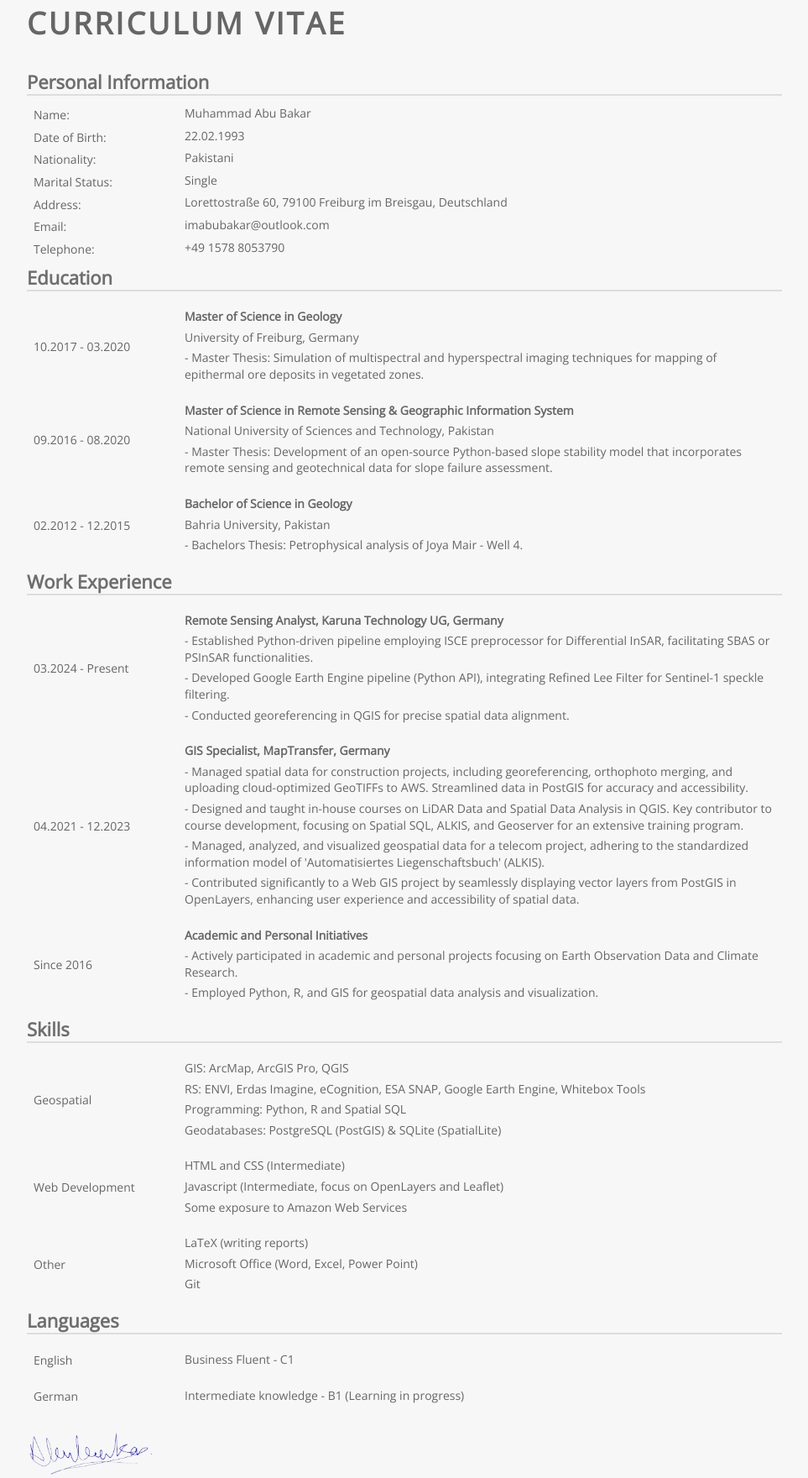
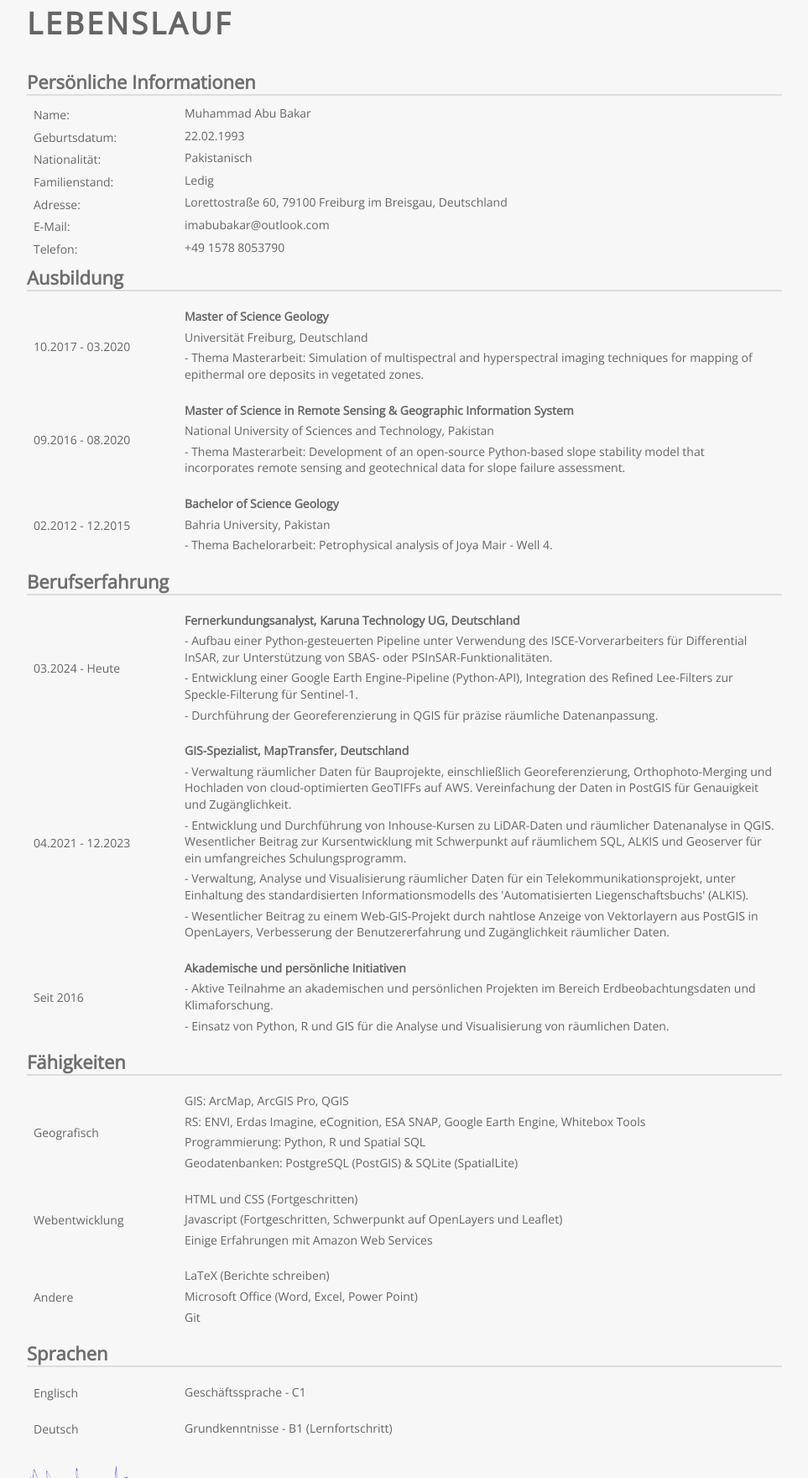
Before and after one commit to imabubakr/imabubakr.github.io, a plain HTML site: page resume.html in a window 1280 px wide. Shown: the part 137-1897 px from the top of the page at 84% size, without its empty margins (158-1121 px from the left). Drawn offline with nearby package versions, Linux system fonts and the light colour scheme.

Commit message:
Add files via upload

```diff
--- a/resume.html
+++ b/resume.html
@@ -16,10 +16,10 @@
   </header>
   <main>
     <div id="resume" class="section">
-      <h1>Curriculum Vitae</h1>
-      <h2 class="section-heading">Personal Information</h2>
+      <h1>Lebenslauf</h1>
+      <h2 class="section-heading">Persönliche Informationen</h2>
 
-      <!-- Personal Information -->
+      <!-- Persönliche Informationen -->
       <table class="cv-table personal-info-table">
         <tr>
           <td class="date">Name:</td>
@@ -28,52 +28,52 @@
             </td>
         </tr>
         <tr>
-          <td class="date">Date of Birth:</td>
+          <td class="date">Geburtsdatum:</td>
           <td>
             <p>22.02.1993</p>
             </td>
         </tr>
         <tr>
-          <td class="date">Nationality:</td>
+          <td class="date">Nationalität:</td>
           <td>
-            <p>Pakistani</p>
+            <p>Pakistanisch</p>
             </td>
         </tr>
         <tr>
-          <td class="date">Marital Status:</td>
+          <td class="date">Familienstand:</td>
           <td>
-          <p>Single</p>
+          <p>Ledig</p>
           </td>
         </tr>
         <tr>
-          <td class="date">Address:</td>
+          <td class="date">Adresse:</td>
           <td>
           <p>Lorettostraße 60, 79100 Freiburg im Breisgau, Deutschland</p>
           </td>
         </tr>
         <tr>
-          <td class="date">Email:</td>
+          <td class="date">E-Mail:</td>
           <td>
           <p>imabubakar@outlook.com</p>
           </td>
         </tr>
         <tr>
-          <td class="date">Telephone:</td>
+          <td class="date">Telefon:</td>
           <td>
           <p>+49 1578 8053790</p>
           </td>
         </tr>
       </table>
 
-      <!-- Education -->
-      <h2 class="section-heading">Education</h2>
+      <!-- Ausbildung -->
+      <h2 class="section-heading">Ausbildung</h2>
       <table class="cv-table">
         <tr>
           <td class="date">10.2017 - 03.2020</td>
           <td>
-            <p><strong>Master of Science in Geology</strong></p>
-            <p>University of Freiburg, Germany</p>
-            <p>- Master Thesis: Simulation of multispectral and hyperspectral imaging techniques for mapping of epithermal ore deposits in vegetated zones.</p>
+            <p><strong>Master of Science Geology</strong></p>
+            <p>Universität Freiburg, Deutschland</p>
+            <p>- Thema Masterarbeit:  Simulation of multispectral and hyperspectral imaging techniques for mapping of epithermal ore deposits in vegetated zones.</p>
           </td>
         </tr>
         <tr>
@@ -81,93 +81,93 @@
           <td>
             <p><strong>Master of Science in Remote Sensing & Geographic Information System</strong></p>
             <p>National University of Sciences and Technology, Pakistan</p>
-            <p>- Master Thesis: Development of an open-source Python-based slope stability model that incorporates remote sensing and geotechnical data for slope failure assessment.</p>
+            <p>- Thema Masterarbeit: Development of an open-source Python-based slope stability model that incorporates remote sensing and geotechnical data for slope failure assessment.</p>
           </td>
         </tr>
         <tr>
           <td class="date">02.2012 - 12.2015</td>
           <td>
-            <p><strong>Bachelor of Science in Geology</strong></p>
+            <p><strong>Bachelor of Science Geology</strong></p>
             <p>Bahria University, Pakistan</p>
-            <p>- Bachelors Thesis: Petrophysical analysis of Joya Mair - Well 4.</p>
+            <p>- Thema Bachelorarbeit: Petrophysical analysis of Joya Mair - Well 4.</p>
           </td>
         </tr>
       </table>
 
-      <!-- Work Experience -->
-      <h2 class="section-heading">Work Experience</h2>
+      <!-- Berufserfahrung -->
+      <h2 class="section-heading">Berufserfahrung</h2>
       <table class="cv-table">
         <tr>
-          <td class="date">03.2024 - Present</td>
+          <td class="date">03.2024 - Heute</td>
           <td>
-            <p><strong>Remote Sensing Analyst, Karuna Technology UG, Germany</strong></p>
-            <p>- Established Python-driven pipeline employing ISCE preprocessor for Differential InSAR, facilitating SBAS or PSInSAR functionalities.</p>
-            <p>- Developed Google Earth Engine pipeline (Python API), integrating Refined Lee Filter for Sentinel-1 speckle filtering.</p>
-            <p>- Conducted georeferencing in QGIS for precise spatial data alignment.</p>
+            <p><strong>Fernerkundungsanalyst, Karuna Technology UG, Deutschland</strong></p>
+            <p>- Aufbau einer Python-gesteuerten Pipeline unter Verwendung des ISCE-Vorverarbeiters für Differential InSAR, zur Unterstützung von SBAS- oder PSInSAR-Funktionalitäten.</p>
+            <p>- Entwicklung einer Google Earth Engine-Pipeline (Python-API), Integration des Refined Lee-Filters zur Speckle-Filterung für Sentinel-1.</p>
+            <p>- Durchführung der Georeferenzierung in QGIS für präzise räumliche Datenanpassung.</p>
         </tr>
         <tr>
           <td class="date">04.2021 - 12.2023</td>
           <td>
-            <p><strong>GIS Specialist, MapTransfer, Germany</strong></p>
-            <p>- Managed spatial data for construction projects, including georeferencing, orthophoto merging, and uploading cloud-optimized GeoTIFFs to AWS. Streamlined data in PostGIS for accuracy and accessibility.</p>
-            <p>- Designed and taught in-house courses on LiDAR Data and Spatial Data Analysis in QGIS. Key contributor to course development, focusing on Spatial SQL, ALKIS, and Geoserver for an extensive training program.</p>
-            <p>- Managed, analyzed, and visualized geospatial data for a telecom project, adhering to the standardized information model of 'Automatisiertes Liegenschaftsbuch' (ALKIS).</p>
-            <p>- Contributed significantly to a Web GIS project by seamlessly displaying vector layers from PostGIS in OpenLayers, enhancing user experience and accessibility of spatial data.</p>
+            <p><strong>GIS-Spezialist, MapTransfer, Deutschland</strong></p>
+            <p>- Verwaltung räumlicher Daten für Bauprojekte, einschließlich Georeferenzierung, Orthophoto-Merging und Hochladen von cloud-optimierten GeoTIFFs auf AWS. Vereinfachung der Daten in PostGIS für Genauigkeit und Zugänglichkeit.</p>
+            <p>- Entwicklung und Durchführung von Inhouse-Kursen zu LiDAR-Daten und räumlicher Datenanalyse in QGIS. Wesentlicher Beitrag zur Kursentwicklung mit Schwerpunkt auf räumlichem SQL, ALKIS und Geoserver für ein umfangreiches Schulungsprogramm.</p>
+            <p>- Verwaltung, Analyse und Visualisierung räumlicher Daten für ein Telekommunikationsprojekt, unter Einhaltung des standardisierten Informationsmodells des 'Automatisierten Liegenschaftsbuchs' (ALKIS).</p>
+            <p>- Wesentlicher Beitrag zu einem Web-GIS-Projekt durch nahtlose Anzeige von Vektorlayern aus PostGIS in OpenLayers, Verbesserung der Benutzererfahrung und Zugänglichkeit räumlicher Daten.</p>
           </td>
         </tr>
         <tr>
-          <td class="date">Since 2016</td>
+          <td class="date">Seit 2016</td>
           <td>
-            <p><strong>Academic and Personal Initiatives</strong></p>
-            <p>- Actively participated in academic and personal projects focusing on Earth Observation Data and Climate Research.</p>
-            <p>- Employed Python, R, and GIS for geospatial data analysis and visualization.</p>
+            <p><strong>Akademische und persönliche Initiativen</strong></p>
+            <p>- Aktive Teilnahme an akademischen und persönlichen Projekten im Bereich Erdbeobachtungsdaten und Klimaforschung.</p>
+            <p>- Einsatz von Python, R und GIS für die Analyse und Visualisierung von räumlichen Daten.</p>
           </td>
         </tr>
       </table>
 
-            <!-- Skills -->
-            <h2 class="section-heading">Skills</h2>
+            <!-- Fähigkeiten -->
+            <h2 class="section-heading">Fähigkeiten</h2>
             <table class="cv-table">
               <tr>
-                <td class="date">Geospatial</td>
+                <td class="date">Geografisch</td>
                 <td>
                     <p>GIS: ArcMap, ArcGIS Pro, QGIS</p>
                     <p>RS: ENVI, Erdas Imagine, eCognition, ESA SNAP, Google Earth Engine, Whitebox Tools</p>
-                    <p>Programming: Python, R and Spatial SQL</p>
-                    <p>Geodatabases: PostgreSQL (PostGIS) & SQLite (SpatialLite)</p>
+                    <p>Programmierung: Python, R und Spatial SQL</p>
+                    <p>Geodatenbanken: PostgreSQL (PostGIS) & SQLite (SpatialLite)</p>
                 </td>
               </tr>
               <tr>
-                <td class="date">Web Development</td>
+                <td class="date">Webentwicklung</td>
                 <td>
-                    <p>HTML and CSS (Intermediate)</p>
-                    <p>Javascript (Intermediate, focus on OpenLayers and Leaflet)</p>
-                    <p>Some exposure to Amazon Web Services</p>
+                    <p>HTML und CSS (Fortgeschritten)</p>
+                    <p>Javascript (Fortgeschritten, Schwerpunkt auf OpenLayers und Leaflet)</p>
+                    <p>Einige Erfahrungen mit Amazon Web Services</p>
                 </td>
               </tr>
               <tr>
-                <td class="date">Other</td>
+                <td class="date">Andere</td>
                 <td>
-                    <p>LaTeX (writing reports)</p>
+                    <p>LaTeX (Berichte schreiben)</p>
                     <p>Microsoft Office (Word, Excel, Power Point)</p>
                     <p>Git</p>
                 </td>
               </tr>
             </table>
 
-      <!-- Languages -->
-      <h2 class="section-heading">Languages</h2>
+      <!-- Sprachen -->
+      <h2 class="section-heading">Sprachen</h2>
       <table class="cv-table">
         <tr>
-          <td class="date">English</td>
+          <td class="date">Englisch</td>
           <td>
-            <p>Business Fluent - C1</p>
+            <p>Geschäftssprache - C1</p>
           </td>
         </tr>
         <tr>
-          <td class="date">German</td>
+          <td class="date">Deutsch</td>
           <td>
-            <p>Intermediate knowledge - B1 (Learning in progress)</p>
+            <p>Grundkenntnisse - B1 (Lernfortschritt)</p>
           </td>
         </tr>
       </table>
```
